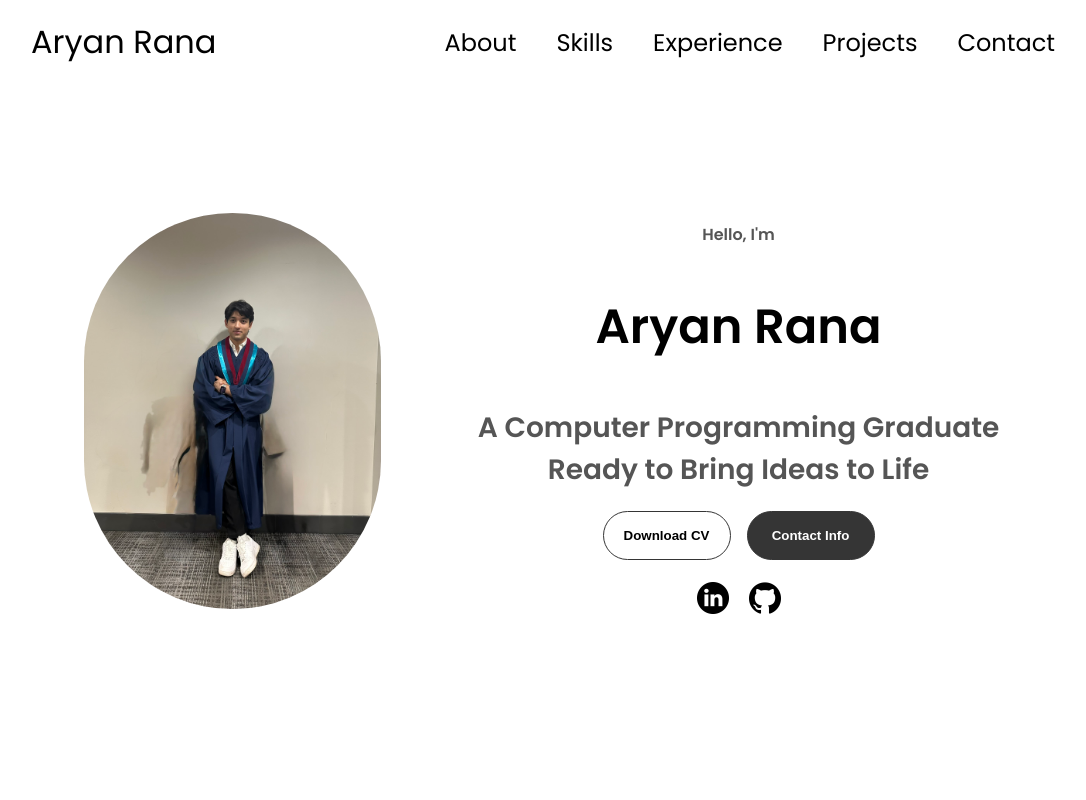
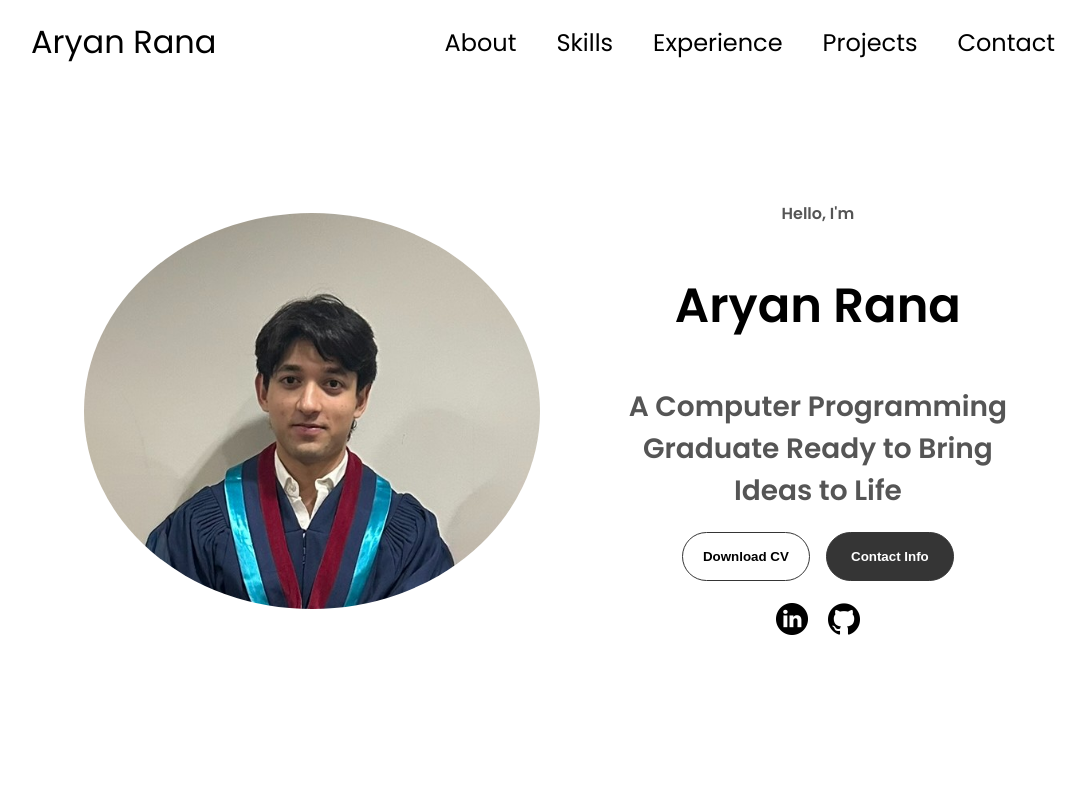
Before and after one commit to notyourAryan/ResumeMain, a plain HTML site: page index.html in a window 1280 px wide. Shown: the top 800 px of the page, without its empty margins (94-1180 px from the left). Drawn offline with Linux system fonts and the light colour scheme.

Commit message:
photo update

```diff
--- a/index.html
+++ b/index.html
@@ -40,7 +40,7 @@
     </nav>
     <section id="profile">
       <div class="section__pic-container" id="profile-pic-container">
-        <img src="./assets/profile-pic.JPEG" alt="Aryan Rana profile picture" class="about-pic1"/>
+        <img src="./assets/profile-pic.jpg" alt="Aryan Rana profile picture" class="about-pic1"/>
       </div>
       <div class="section__text">
         <p class="section__text__p1">Hello, I'm</p>
--- a/style.css
+++ b/style.css
@@ -291,7 +291,7 @@ section {
 }
 
 .about-pic1 {
-    border-radius: 30rem;
+    border-radius: 50%;
   }
 
 .about-pic {
```
Also changed, not shown: assets/profile-pic.jpg (added).
